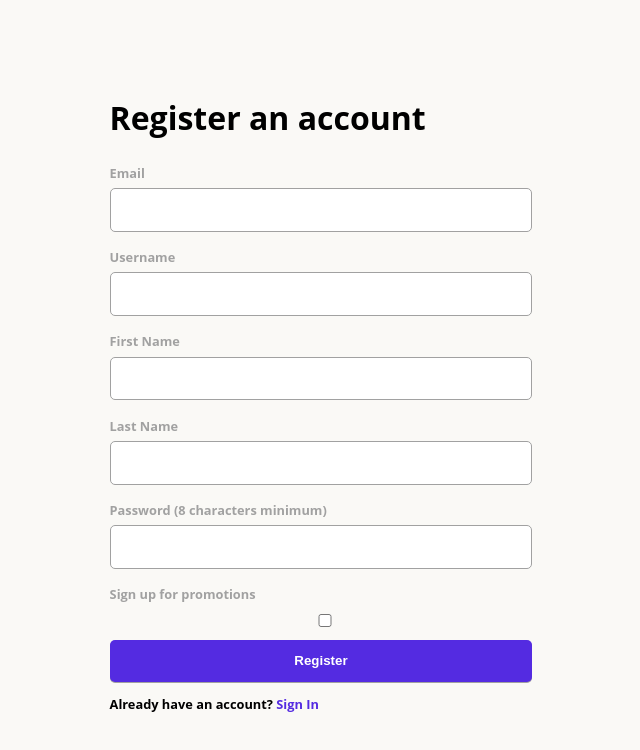
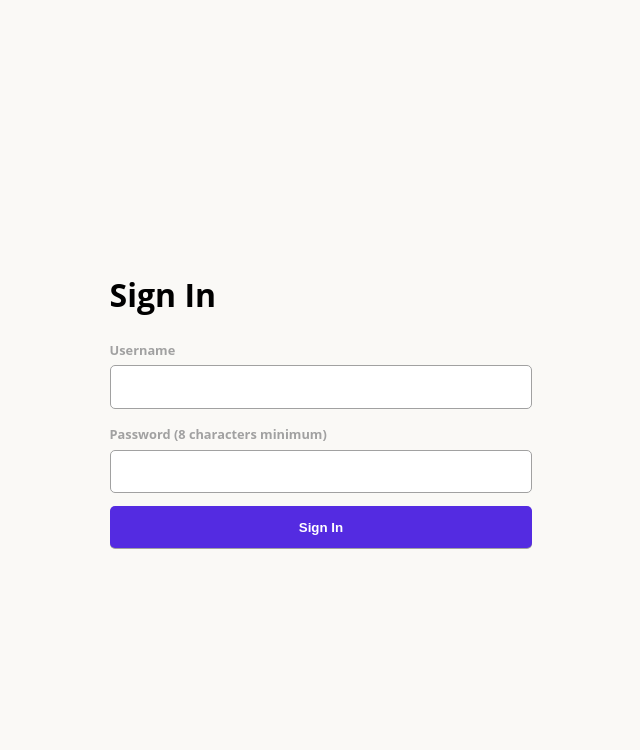
Before and after one commit to BenAllington95/register-account-react-js, a React (Create React App) app in the folder my-app/: page / in a window 1280 px wide. Both pictures are taken after a click on the element "Sign In". Shown: the top 750 px of the page, without its empty margins (319-959 px from the left). Built offline with nearby package versions, Linux system fonts and the light colour scheme.

Commit message:
Added signIn js plus scss

```diff
--- a/my-app/src/Register.js
+++ b/my-app/src/Register.js
@@ -1,14 +1,20 @@
-import React, { useState } from 'react';
-import RegisterConfirmed from './RegisterConfirmed';
+import React, { useState } from "react";
+import SignIn from "./SignIn"
+import RegisterConfirmed from "./RegisterConfirmed";
 
 export default function Register(props) {
 
     const [form, setForm] = useState({})
     const [registered, setRegistered] = useState(false)
+    const [signIn, setSignIn] = useState(false)
 
     function handleSubmit(e) {
         e.preventDefault()
         setRegistered(true)
+    }
+
+    function haveAccount() {
+        setSignIn(!signIn)
     }
 
     function handleChange(e) {
@@ -98,14 +104,20 @@ export default function Register(props) {
                 </button>
             </form>
 
-            <p className="bold">Already have an account? <span className="cursor accent-text">Sign In</span></p>
+            <p className="bold">Already have an account? <span onClick={haveAccount} className="cursor accent-text">Sign In</span></p>
 
         </div>
         )
 
         return (
             <div className="register">
-                {!registered ?
+                {signIn ?
+
+                <SignIn />
+
+                :
+
+                !registered ?
                     registerHtml :
                     <RegisterConfirmed
                         form={form}
--- /dev/null
+++ b/my-app/src/SignIn.js
@@ -0,0 +1,36 @@
+import React, { useState } from 'react';
+
+export default function SignIn() {
+    return (
+        <div>
+            <h1>Sign In</h1>
+            <form>
+                <div className="input-box">
+                <label htmlFor="username">Username</label>
+                <input
+                type="text"
+                id="username"
+                name="username"
+                required
+                />
+                </div>
+
+                <div className="input-box">
+                <label htmlFor="password">Password (8 characters minimum)</label>
+                <input
+                type="password"
+                id="password"
+                name="password"
+                minLength="8"
+                required
+                />
+                </div>
+
+                <button className="submit-btn" type="submit">
+                Sign In
+                </button>
+            </form>
+        </div>
+
+    )
+}
--- a/my-app/src/index.css
+++ b/my-app/src/index.css
@@ -64,6 +64,7 @@ body {
   font-weight: bold;
   box-shadow: 0px 1px 0px #a1a1a1;
   color: #fff;
+  transition: all 0.1s;
 }
 .App form .submit-btn:hover {
   background: #32CD30;
--- a/my-app/src/index.scss
+++ b/my-app/src/index.scss
@@ -85,7 +85,8 @@ body {
             border: none;
             font-weight: bold;
             box-shadow: 0px 1px 0px $secondaryColor;
-            color: #fff;;
+            color: #fff;
+            transition: all 0.1s;
         }
 
         .submit-btn:hover {
```
Also changed, not shown: 1 other file (tests, documents, lock files or other folders).
